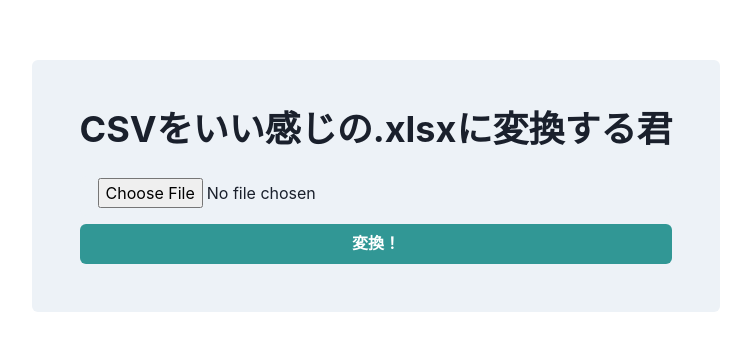
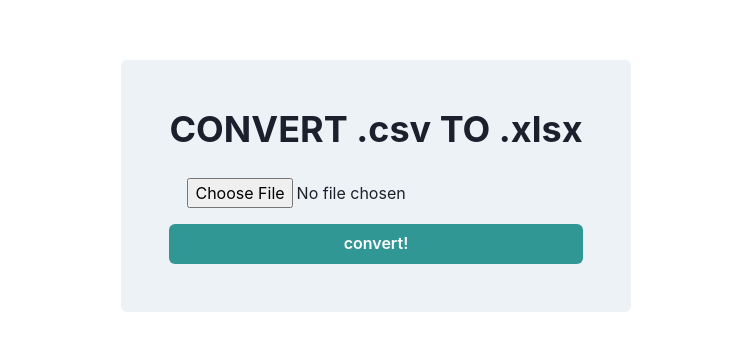
Before and after one commit to kamaoda/csv-to-excel-iikanzi, a Next.js app: page / in a window 1280 px wide. Shown: the part 214-564 px from the top of the page, without its empty margins (264-1015 px from the left). Built offline with nearby package versions, Linux system fonts and the light colour scheme.

Commit message:
Globalな雰囲気にした

```diff
--- a/src/app/layout.tsx
+++ b/src/app/layout.tsx
@@ -2,8 +2,8 @@ import type { Metadata } from "next";
 import { Providers } from "./providers";
 
 export const metadata: Metadata = {
-  title: "Excel to CSV Converter",
-  description: "いい感じにExcelをCSVに変換するやつ",
+  title: "CONVERT .csv TO .xlsx",
+  description: "You can convert .csv to .xlsx on the client. Your data will not be uploaded to any server.",
 };
 
 export default function RootLayout({
@@ -12,7 +12,7 @@ export default function RootLayout({
   children: React.ReactNode;
 }>) {
   return (
-    <html lang="ja">
+    <html lang="en">
       <body>
         <Providers>{children}</Providers>
       </body>
--- a/src/app/page.tsx
+++ b/src/app/page.tsx
@@ -61,9 +61,9 @@ export default function Home() {
         p="12"
         rounded={6}
       >
-        <Heading mb={6}>CSVをいい感じの.xlsxに変換する君</Heading>
+        <Heading mb={6}>CONVERT .csv TO .xlsx</Heading>
         <Input variant="filled" mb={2} type="file" onChange={handleFileChangeButton}/>
-        <Button colorScheme="teal" onClick={handleConvertButton}>変換！</Button>
+        <Button colorScheme="teal" onClick={handleConvertButton}>convert!</Button>
       </Flex>
     </Flex>
   );
```
